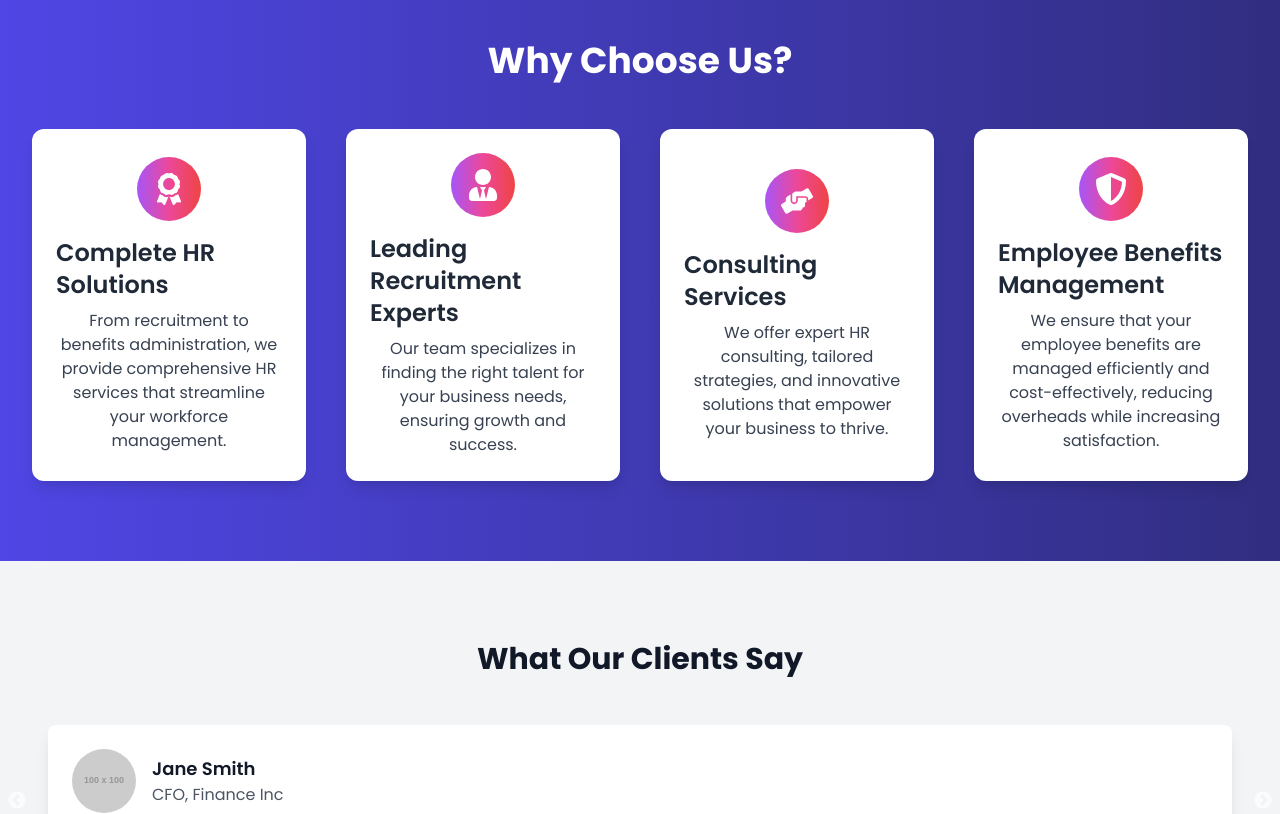
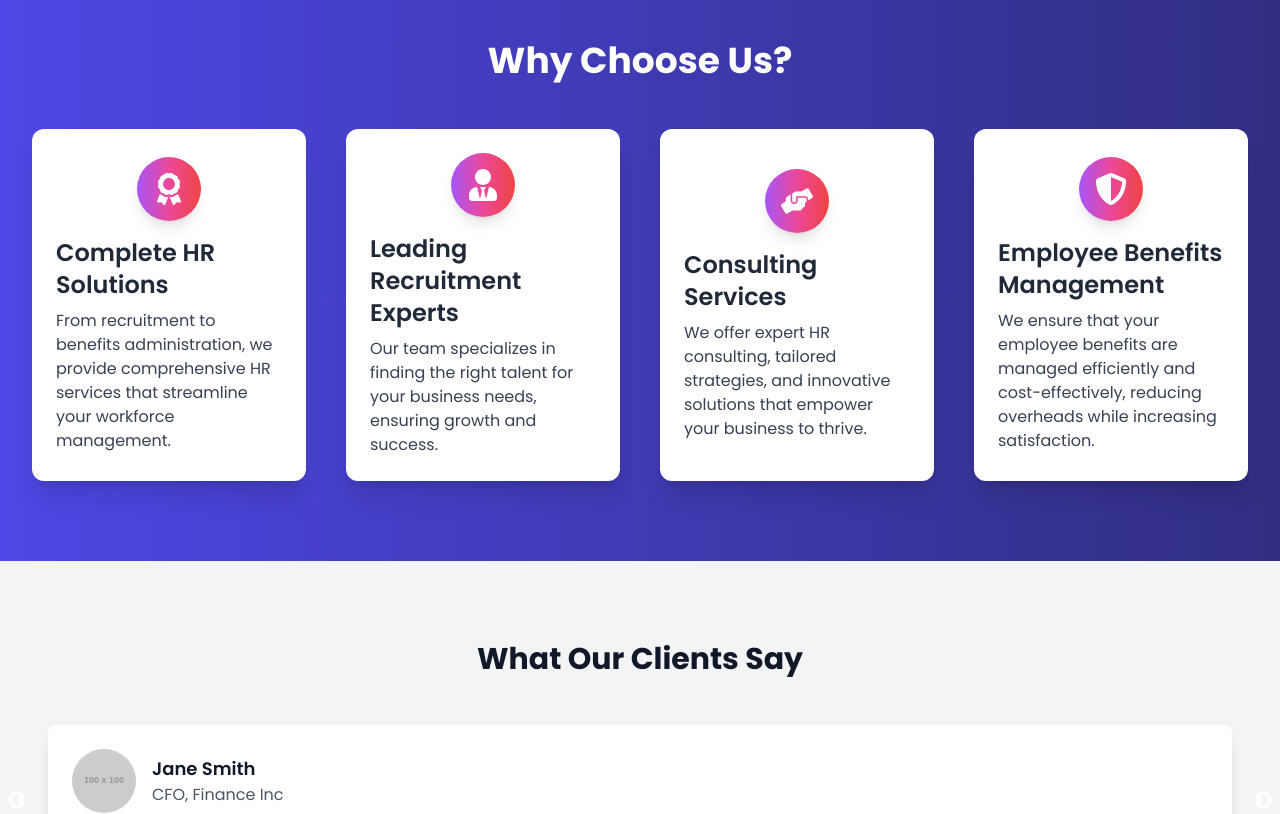
Before and after one commit to dnyaneshwar-nade/kbjindia, a React (Vite) app: page / in a window 1280 px wide. Shown: the part 2240-3054 px from the top of the page. Built offline with nearby package versions, Linux system fonts and the light colour scheme.

Commit message:
added scroll to top button

```diff
--- a/index.html
+++ b/index.html
@@ -9,6 +9,8 @@
     <meta name="viewport" content="width=device-width, initial-scale=1.0" />
     <title>Corporate Services Company</title>
     <link href="https://fonts.googleapis.com/css2?family=Poppins:wght@300;400;500;600;700&display=swap" rel="stylesheet">
+    <link rel="stylesheet" href="https://cdnjs.cloudflare.com/ajax/libs/font-awesome/6.4.2/css/all.min.css">
+
   </head>
   <body>
     <div id="root"></div>
--- a/src/App.jsx
+++ b/src/App.jsx
@@ -6,10 +6,13 @@ import Services from './components/Services';
 import WhyChooseUs from './components/WhyChooseUs';
 import Testimonials from './components/Testimonials';
 import Footer from './components/Footer';
+import ScrollToTop from './components/ScrollToTop';
 
 function App() {
   return (
     <div className="font-sans">
+
+      <ScrollToTop />
       <Navbar />
       <Hero />
       <About />
--- a/src/components/Footer.jsx
+++ b/src/components/Footer.jsx
@@ -21,7 +21,7 @@ const Footer = () => {
                 <img src="/assets/kbj_logo.png" alt="Logo" className="w-32 h-auto" />
               </a>
             </h3>
-            <p className="text-gray-400">Empowering businesses with innovative solutions.</p>
+            <p className="text-gray-400">Sathi Hath Badhana.</p>
           </div>
           <div>
             <h4 className="text-lg font-semibold mb-4">Quick Links</h4>
--- /dev/null
+++ b/src/components/ScrollToTop.jsx
@@ -0,0 +1,28 @@
+import React, { useState, useEffect } from "react";
+
+function ScrollToTop() {
+  const [visible, setVisible] = useState(false);
+
+  useEffect(() => {
+    const toggleVisible = () => {
+      setVisible(window.scrollY > 300);
+    };
+
+    window.addEventListener("scroll", toggleVisible);
+    return () => window.removeEventListener("scroll", toggleVisible);
+  }, []);
+
+  return (
+    <a
+      href="#top"
+      className={`fixed bottom-6 right-1 sm:right-3 flex items-center justify-center w-10 h-10 bg-gradient-to-r from-gray-300 to-orange-100 text-black shadow-lg rounded-xl transition-all duration-300 ${
+        visible ? "opacity-100 scale-100" : "opacity-0 scale-0"
+      } hover:text-white hover:from-blue-600 hover:to-purple-200 hover:shadow-2xl hover:scale-110`}
+      title="Scroll to top"
+    >
+      <i className="fa-solid fa-caret-up text-2xl"></i>
+    </a>
+  );
+}
+
+export default ScrollToTop;
--- a/src/components/WhyChooseUs.jsx
+++ b/src/components/WhyChooseUs.jsx
@@ -1,25 +1,20 @@
 import React from 'react';
 import { FaAward, FaUserTie, FaHandsHelping, FaShieldAlt } from 'react-icons/fa';
-import { motion } from 'framer-motion';
 
 const FeatureItem = ({ icon, title, description }) => {
   return (
-
-    <motion.div
-      className="flex flex-col items-center justify-center p-6 bg-white rounded-xl shadow-lg hover:shadow-2xl transition duration-300 ease-in-out"
-      whileHover={{ scale: 1.05 }}
-      initial={{ opacity: 0 }}
-      animate={{ opacity: 1 }}
-      transition={{ duration: 0.5 }}
+    <div
+      className="flex flex-col items-center justify-center p-6 bg-white rounded-xl shadow-xl hover:shadow-2xl transition duration-300 ease-in-out transform hover:-translate-y-2 hover:scale-105"
     >
-      <div className="bg-gradient-to-r from-purple-500 via-pink-500 to-red-500 p-4 rounded-full mb-4">
+      <div className="bg-gradient-to-r from-purple-500 via-pink-500 to-red-500 p-4 rounded-full mb-4 shadow-lg">
         <div className="text-white">{icon}</div>
       </div>
       <h3 className="text-2xl font-semibold text-gray-800 mb-2">{title}</h3>
-      <p className="text-center text-gray-700">{description}</p>
-    </motion.div>
+      <p className="text-start text-gray-700">{description}</p>
+    </div>
   );
 };
+
 
 const WhyChooseUs = () => {
   const features = [
```
